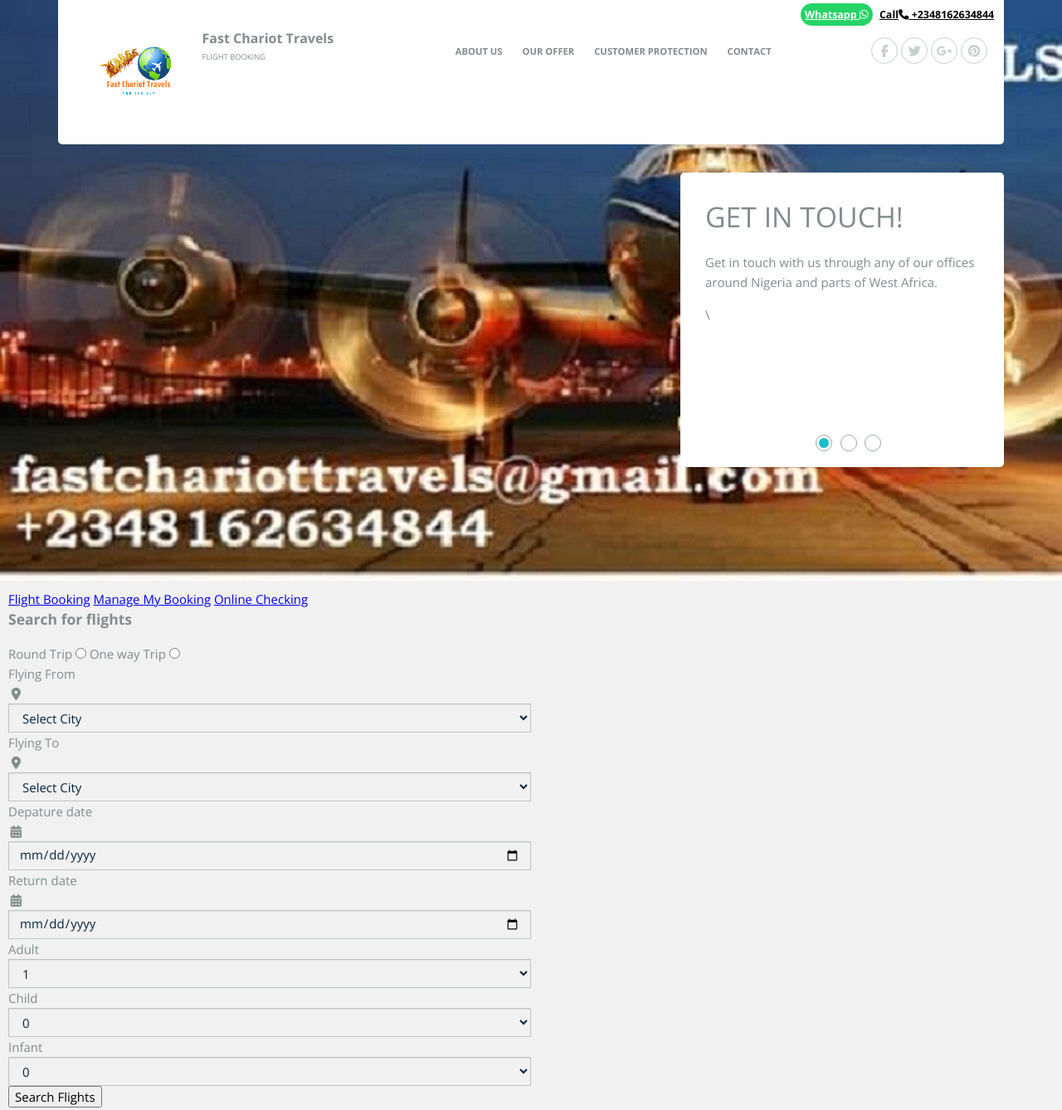
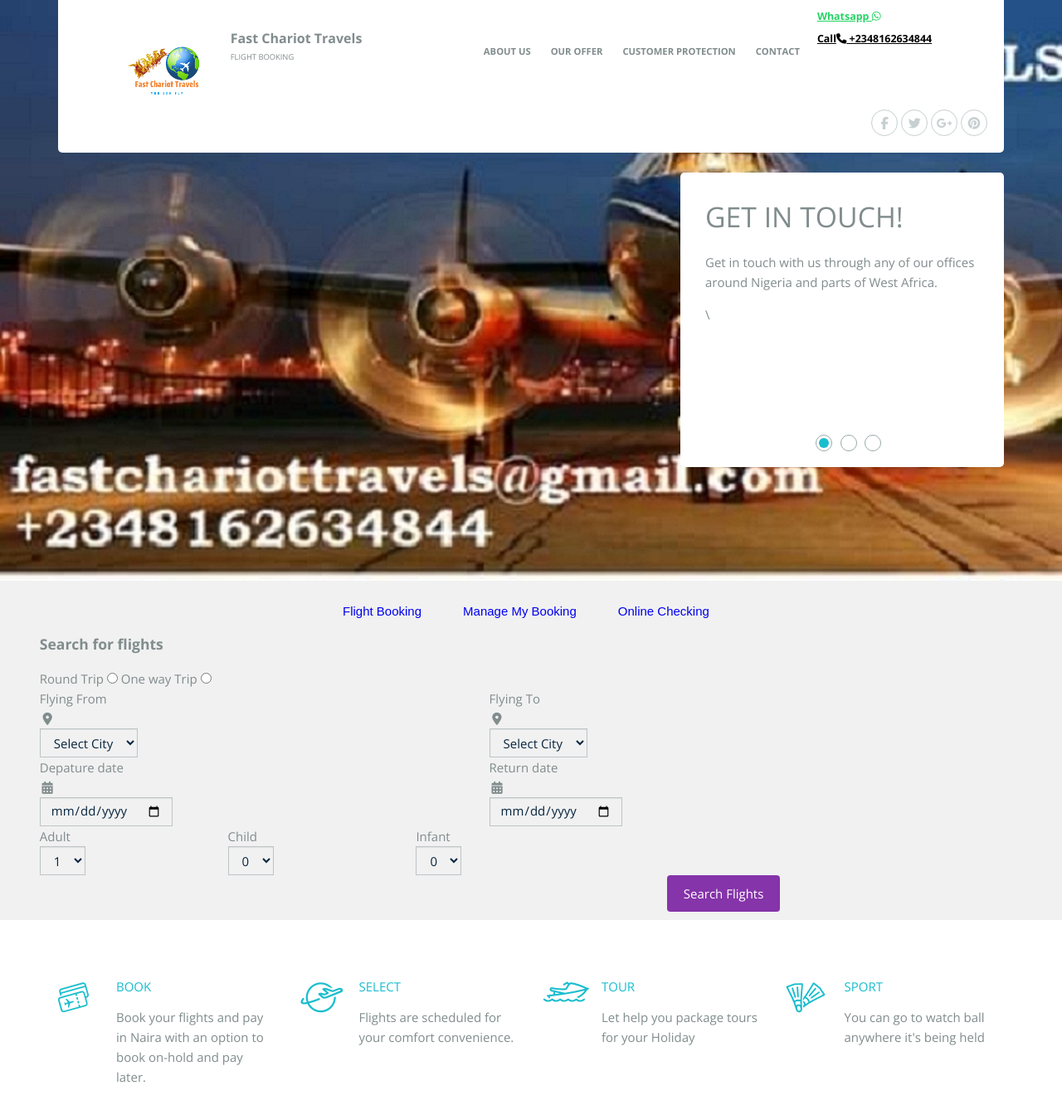
Before and after one commit to Fctravel/Fast-Chariot-Travels, a plain HTML site: page index.html in a window 1280 px wide. Shown: the top 1338 px of the page at 83% size. Drawn offline with nearby package versions, Linux system fonts and the light colour scheme.

Commit message:
Update style.css

```diff
--- a/style.css
+++ b/style.css
@@ -500,12 +500,21 @@ table {
     line-height: 1.42857;
     padding: 6px 12px;
     transition: border-color 0.15s ease-in-out 0s, box-shadow 0.15s ease-in-out 0s;
-    width: 50%;
+
 }
 
 
 .whatsapp {
-	border: 2px green;
+	border: 2px;
+	background-color: white;
+	padding: 5px;
+	border-radius:15px;
+	color: #25D366;
+	font-weight: bold;
+
+}
+
+	.whatsapp:hover {
 	background-color: #25D366;
 	padding: 5px;
 	border-radius:15px;
@@ -518,129 +527,138 @@ table {
 	padding: 5px;
 	border-radius:;
 	color: black;
+
 	}
+
+	.colcall2:hover {
+	border: ;
+	background-color: blue;
+	padding: 5px;
+	border-radius: 15px;
+	color: white;
+
+	}
+
 .colcall {
-	position: absolute;
-	right:6%;
-	top: 5%;
+	display: flex;
+	flex-wrap: wrap;
+	padding: 6px;
+	margin-top:;
 	color: white;
 
-}
-
-
-.tabhead {
-
-	 border: ;
-	padding: 2px;
-	background-color:#96769C;
-
-
-}
-
-.tabhead2 {
-
-	 border: ;
-	padding: 2px;
-	background-color:;
-	text-align: center;
-
-}
-
-.row {
-	position:bottom;
-	right: 17%;
-	color: black;
-	padding:15px;
-
-}
-
-
-
-.row1 {
-	positon: absolute;
-	left: 17%;
-	color: black;
-}
-
-.faplane {
-	 border: ;
-	padding: 10	px;
-
-	color: white;
-
-}
-
-
-.faticket {
-	 border: ;
-	padding: 10px;
-
-	color: white;
-
-}
-
-.fabriefcase  {
-	 border: ;
-	padding: 10px;
-
-color: white;
-}
-
-
-.fabullseye {
-	border: ;
-	padding: 10px;
-
-	color: white;
-
-
-}
-
-
-
-.formt {
-
-	background-color:#EEEEEE;
-	color:black;
-	width:100%;
-	height: 400px;
-	background-size: cover;
-
-}
-
-
-
-.form, .col-md-8 {
-  position: absolute;
-  left: 17%;
-  bottom: 0px;
-  background-color:
-  padding:10px;
-  border-radius: 5px;
-  height: 100%;
-  width:100%;
-  top: 0px;
-  margin: auto;
-
-
+
+
+}
+
+
+
+.float_left {
+	margin-left: 3%;
+	width:40%;
+	float:left;
+
+}
+
+.float_left2 {
+	margin-left: 3%;
+	width:40%;
+	float:left;
+
+}
+
+.float_left3 {
+	margin-left: 3%;
+	width:15%;
+	float:left;
+}
+
+/* Style the submit button */
+input[type=submit] {
+
+  background-color: #8534A9;
+  color: white;
+  padding: 12px 20px;
+  border: none;
+  border-radius: 4px;
+  cursor: pointer;
+  margin-left: 63%;
+}
+
+input[type=submit]:hover {
+
+  background-color: gray;
+  color: ;
+
+}
+
+input[type=submit]:active {
+
+  background-color: blue;
+  color: ;
+
+}
+.round_trip {
+
+	margin-left: 3%;
+
+}
+
+.form_title {
+
+	margin-left: 3%;
+
+}
+
+span[class=nav_booking] {
+	margin-left: 30%;
+	display: flex;
+	flex-direction: row;
+
+	flex-wrap: wrap;
+}
+
+span[class=nav_booking] a:hover {
+	color:white;
+	background-color: #8534A9;
+
+}
+
+span[class=nav_booking] a {
+
+        display: block;
+		text-decoration: none;
+        padding: 15px 25px;
+        text-align: center;
+        background-color: transparent:
+        color: #464141;
+        margin: 0;
+        font-family: sans-serif;
 }
 
 .foot1 {
-  position:;
+
   bottom:;
   background-color:;
-  padding:;
+  padding: 30%;
   border-radius: 5px;
-  height:500px;
-  width:100vh;
   top: ;
-  background-size: 100% 100%;
-  margin: auto;
-
-
-}
-
-
+  background-size: 80% 90%;
+
+
+
+}
+
+.branding, .pull-left {
+	margin-left: 3%;
+
+}
+
+.contact-links, .pull-right{
+	margin-right: 3%;
+	display: flex;
+	flex-wrap: wrap;
+
+}
 
 .button {
   padding: 5px 30px;
@@ -2542,7 +2560,7 @@ figure img {
 }
 .site-footer .footer-bottom {
   background: #e7e7e7;
-  padding: 50px 0;
+  padding: 20px 0;
 }
 .site-footer .branding .site-title {
   font-size: 14px;
```
